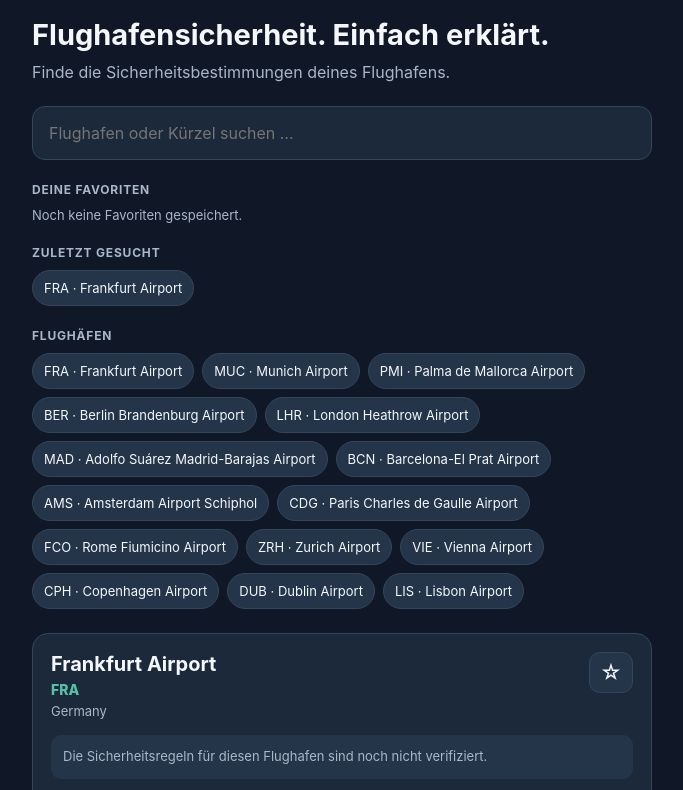
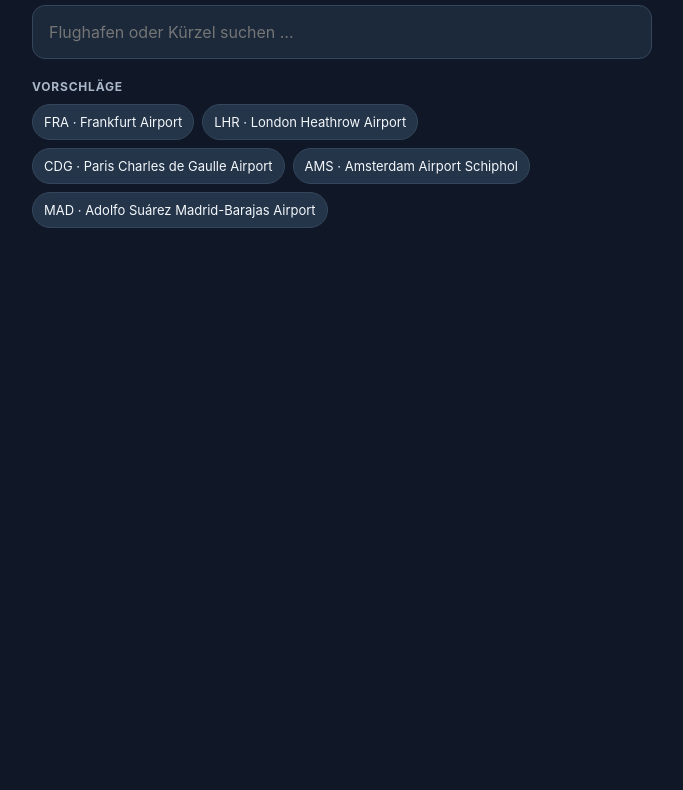
Before and after one commit to pb5p76dp2f-sys/securitycheck, a plain HTML site: page index.html in a window 1280 px wide. Shown: the part 71-861 px from the top of the page, without its empty margins (298-981 px from the left). After the commit the page ends 800 px from the top, so only its background shows below. Drawn offline with Linux system fonts and the light colour scheme.

Commit message:
Update index.html

```diff
--- a/index.html
+++ b/index.html
@@ -16,24 +16,39 @@
   --accent: #55c2a5;
   --border: #34465c;
 }
+
 * { box-sizing: border-box; }
+
 body {
   margin: 0;
-  padding: 22px 16px 40px;
+  padding: 18px 16px 40px;
   background: var(--bg);
   color: var(--text);
   font-family: -apple-system, BlinkMacSystemFont, "Segoe UI", sans-serif;
 }
-main { max-width: 620px; margin: auto; }
+
+main {
+  max-width: 620px;
+  margin: 0 auto;
+}
+
 header {
   display: flex;
   justify-content: space-between;
   align-items: center;
-  margin-bottom: 28px;
+  margin-bottom: 20px;
 }
-.logo { font-size: 23px; font-weight: 800; letter-spacing: -.7px; }
+
+.logo {
+  font-size: 22px;
+  font-weight: 800;
+  letter-spacing: -.5px;
+}
+
 .logo span { color: var(--accent); }
+
 button, input { font: inherit; }
+
 button {
   cursor: pointer;
   border: 1px solid var(--border);
@@ -42,10 +57,13 @@ button {
   background: var(--panel2);
   color: var(--text);
 }
+
 button:active { opacity: .75; }
-.language { font-size: 13px; }
-h1 { font-size: 29px; margin: 0 0 8px; }
-.subtitle { color: var(--muted); line-height: 1.5; margin: 0 0 22px; }
+
+.language {
+  font-size: 13px;
+}
+
 .search {
   width: 100%;
   padding: 16px;
@@ -56,53 +74,71 @@ h1 { font-size: 29px; margin: 0 0 8px; }
   outline: none;
   font-size: 16px;
 }
-.search:focus { border-color: var(--accent); }
+
+.search:focus {
+  border-color: var(--accent);
+}
+
 .section-label {
   color: var(--muted);
   font-size: 12px;
   font-weight: 700;
   text-transform: uppercase;
   letter-spacing: .8px;
-  margin: 22px 0 10px;
+  margin: 20px 0 10px;
 }
+
 .airport-list {
   display: flex;
   flex-wrap: wrap;
   gap: 8px;
 }
+
 .airport-chip {
   font-size: 13px;
   padding: 9px 11px;
   border-radius: 20px;
 }
-.airport-chip.selected {
-  border-color: var(--accent);
-  color: var(--accent);
+
+.empty {
+  color: var(--muted);
+  font-size: 13px;
 }
-.empty { color: var(--muted); font-size: 13px; }
+
 .results { margin-top: 24px; }
+
 .airport-card {
   background: var(--panel);
   border: 1px solid var(--border);
   border-radius: 16px;
   padding: 18px;
-  margin-bottom: 16px;
 }
+
 .airport-heading {
   display: flex;
   justify-content: space-between;
   gap: 12px;
   align-items: flex-start;
 }
-.airport-name { font-size: 20px; font-weight: 750; }
+
+.airport-name {
+  font-size: 20px;
+  font-weight: 750;
+}
+
 .airport-code {
   color: var(--accent);
   font-weight: 800;
   font-size: 14px;
   margin-top: 5px;
 }
-.country { color: var(--muted); font-size: 13px; margin-top: 5px; }
-.favorite { font-size: 21px; padding: 7px 10px; }
+
+.country {
+  color: var(--muted);
+  font-size: 13px;
+  margin-top: 5px;
+}
+
 .status {
   color: var(--muted);
   background: var(--panel2);
@@ -112,10 +148,12 @@ h1 { font-size: 29px; margin: 0 0 8px; }
   line-height: 1.5;
   margin-top: 16px;
 }
+
 .category {
   border-top: 1px solid var(--border);
   margin-top: 12px;
 }
+
 .category button {
   width: 100%;
   border: 0;
@@ -126,19 +164,26 @@ h1 { font-size: 29px; margin: 0 0 8px; }
   justify-content: space-between;
   font-weight: 650;
 }
+
 .category-content {
   display: grid;
   grid-template-rows: 0fr;
   transition: grid-template-rows .25s ease;
 }
-.category.open .category-content { grid-template-rows: 1fr; }
+
+.category.open .category-content {
+  grid-template-rows: 1fr;
+}
+
 .category-inner {
   overflow: hidden;
   color: var(--muted);
   font-size: 13px;
   line-height: 1.6;
 }
+
 .category-inner p { margin: 0 0 14px; }
+
 .website {
   display: inline-block;
   margin-top: 16px;
@@ -146,15 +191,14 @@ h1 { font-size: 29px; margin: 0 0 8px; }
   text-decoration: none;
   font-weight: 650;
 }
+
 .website:hover { text-decoration: underline; }
-footer {
-  text-align: center;
-  color: var(--muted);
-  font-size: 12px;
-  margin-top: 35px;
-  line-height: 1.6;
+
+.hidden { display: none !important; }
+
+@media (prefers-reduced-motion: reduce) {
+  .category-content { transition: none; }
 }
-.hidden { display: none; }
 </style>
 </head>
 
@@ -165,11 +209,6 @@ footer {
     <button class="language" id="languageButton">EN</button>
   </header>
 
-<h1 id="headline">Flughafensicherheit. Einfach erklärt.</h1>
-<p class="subtitle" id="subtitle">
-  Finde die Sicherheitsbestimmungen deines Flughafens.
-</p>
-
   <input
     id="search"
     class="search"
@@ -178,36 +217,20 @@ footer {
     autocomplete="off"
   >
 
-<div id="suggestions">
-  <div class="section-label" id="favoritesLabel">Deine Favoriten</div>
-  <div class="airport-list" id="favorites"></div>
+  <section id="suggestions">
+    <div class="section-label" id="suggestionLabel">Vorschläge</div>
+    <div class="airport-list" id="suggestionList"></div>
+  </section>
 
-  <div class="section-label" id="recentLabel">Zuletzt gesucht</div>
-  <div class="airport-list" id="recent"></div>
-
-  <div class="section-label" id="allLabel">Flughäfen</div>
-  <div class="airport-list" id="airportResults"></div>
-</div>
-
-<div class="results" id="selectedAirport"></div>
-
-<footer id="footer">
-  SecurityCheck ist ein Informationsprojekt. Bitte prüfe wichtige Angaben
-  vor deiner Reise zusätzlich auf der offiziellen Website des Flughafens.
-</footer>
+  <section class="results" id="selectedAirport"></section>
 </main>
 
 <script>
 const translations = {
   de: {
-    headline: "Flughafensicherheit. Einfach erklärt.",
-    subtitle: "Finde die Sicherheitsbestimmungen deines Flughafens.",
     search: "Flughafen oder Kürzel suchen …",
-    favorites: "Deine Favoriten",
     recent: "Zuletzt gesucht",
-    all: "Flughäfen",
-    noFavorites: "Noch keine Favoriten gespeichert.",
-    noRecent: "Deine zuletzt gesuchten Flughäfen erscheinen hier.",
+    suggestions: "Vorschläge",
     notFound: "Keine passenden Flughäfen gefunden.",
     verified: "Die Sicherheitsregeln für diesen Flughafen sind noch nicht verifiziert.",
     wait: "Aktuelle Wartezeiten sind derzeit nicht verfügbar.",
@@ -227,20 +250,13 @@ const translations = {
     ],
     website: "Offizielle Flughafen-Website öffnen →",
     waitTitle: "Wartezeiten",
-    rulesTitle: "Sicherheitsinformationen",
-    favoriteAdd: "Als Favorit speichern",
-    favoriteRemove: "Aus Favoriten entfernen",
-    footer: "SecurityCheck ist ein Informationsprojekt. Bitte prüfe wichtige Angaben vor deiner Reise zusätzlich auf der offiziellen Website des Flughafens."
+    rulesTitle: "Sicherheitsinformationen"
   },
+
   en: {
-    headline: "Airport security. Made simple.",
-    subtitle: "Find the security information for your airport.",
     search: "Search airport or code …",
-    favorites: "Your favourites",
     recent: "Recently searched",
-    all: "Airports",
-    noFavorites: "No favourites saved yet.",
-    noRecent: "Your recently searched airports will appear here.",
+    suggestions: "Suggestions",
     notFound: "No matching airports found.",
     verified: "Security rules for this airport have not yet been verified.",
     wait: "Current waiting times are not available.",
@@ -260,10 +276,7 @@ const translations = {
     ],
     website: "Visit official airport website →",
     waitTitle: "Waiting times",
-    rulesTitle: "Security information",
-    favoriteAdd: "Save as favourite",
-    favoriteRemove: "Remove from favourites",
-    footer: "SecurityCheck is an information project. Please also check important details on the airport's official website before travelling."
+    rulesTitle: "Security information"
   }
 };
 
@@ -274,92 +287,83 @@ let selected = null;
 const $ = id => document.getElementById(id);
 const t = () => translations[language];
 
-function getStored(key) {
-  try { return JSON.parse(localStorage.getItem(key) || "[]"); }
-  catch { return []; }
+function getRecent() {
+  try {
+    return JSON.parse(localStorage.getItem("sc-recent") || "[]");
+  } catch {
+    return [];
+  }
 }
 
-function saveStored(key, value) {
-  localStorage.setItem(key, JSON.stringify(value));
+function saveRecent(list) {
+  localStorage.setItem("sc-recent", JSON.stringify(list));
 }
 
-function renderSuggestions() {
-  const favorites = getStored("sc-favorites");
-  const recent = getStored("sc-recent");
-
-  renderChips("favorites", favorites, t().noFavorites);
-  renderChips("recent", recent, t().noRecent);
+function getAirportByCode(code) {
+  return airports.find(airport => airport.iata === code);
 }
 
-function renderChips(elementId, codes, emptyText) {
-  const element = $(elementId);
-  element.innerHTML = "";
+function renderSuggestions(query = "") {
+  const list = $("suggestionList");
+  list.innerHTML = "";
 
-  const matching = codes
-    .map(code => airports.find(a => a.iata === code))
+  const recentCodes = getRecent();
+
+  let matches;
+
+  if (query.trim()) {
+    matches = airports.filter(airport =>
+      `${airport.name} ${airport.iata} ${airport.country}`
+        .toLowerCase()
+        .includes(query.trim().toLowerCase())
+    ).slice(0, 5);
+
+    $("suggestionLabel").textContent = t().suggestions;
+  } else if (recentCodes.length) {
+    matches = recentCodes
+      .slice(0, 5)
+      .map(getAirportByCode)
       .filter(Boolean);
 
-  if (!matching.length) {
-    element.innerHTML = `<span class="empty">${emptyText}</span>`;
+    $("suggestionLabel").textContent = t().recent;
+  } else {
+    const popularCodes = ["FRA", "LHR", "CDG", "AMS", "MAD"];
+
+    matches = popularCodes
+      .map(getAirportByCode)
+      .filter(Boolean);
+
+    $("suggestionLabel").textContent = t().suggestions;
+  }
+
+  if (!matches.length) {
+    list.innerHTML = `<span class="empty">${t().notFound}</span>`;
     return;
   }
 
-  matching.forEach(airport => {
+  matches.forEach(airport => {
     const button = document.createElement("button");
     button.className = "airport-chip";
     button.textContent = `${airport.iata} · ${airport.name}`;
     button.addEventListener("click", () => selectAirport(airport));
-    element.appendChild(button);
-  });
-}
-
-function renderAirportList(query = "") {
-  const element = $("airportResults");
-  element.innerHTML = "";
-
-  const matches = airports.filter(a =>
-    `${a.name} ${a.iata} ${a.country}`.toLowerCase()
-      .includes(query.toLowerCase())
-  );
-
-  if (!matches.length) {
-    element.innerHTML = `<span class="empty">${t().notFound}</span>`;
-    return;
-  }
-
-  matches.slice(0, 20).forEach(airport => {
-    const button = document.createElement("button");
-    button.className = "airport-chip";
-    button.textContent = `${airport.iata} · ${airport.name}`;
-    button.addEventListener("click", () => selectAirport(airport));
-    element.appendChild(button);
+    list.appendChild(button);
   });
 }
 
 function selectAirport(airport) {
   selected = airport;
 
-  let recent = getStored("sc-recent");
-  recent = [airport.iata, ...recent.filter(code => code !== airport.iata)].slice(0, 10);
-  saveStored("sc-recent", recent);
+  const recent = getRecent();
+  const updatedRecent = [
+    airport.iata,
+    ...recent.filter(code => code !== airport.iata)
+  ].slice(0, 5);
 
-  renderSuggestions();
-  renderSelectedAirport();
+  saveRecent(updatedRecent);
+
   $("search").value = "";
-  renderAirportList();
-}
+  $("suggestions").classList.add("hidden");
 
-function toggleFavorite(code) {
-  let favorites = getStored("sc-favorites");
-
-  if (favorites.includes(code)) {
-    favorites = favorites.filter(item => item !== code);
-  } else {
-    favorites = [code, ...favorites];
-  }
-
-  saveStored("sc-favorites", favorites);
-  renderSuggestions();
   renderSelectedAirport();
 }
 
@@ -370,9 +374,6 @@ function renderSelectedAirport() {
     element.innerHTML = "";
     return;
   }
-
-  const favorite = getStored("sc-favorites").includes(selected.iata);
-  const favoriteLabel = favorite ? "★" : "☆";
 
   const safeWebsite = selected.website &&
     /^https:\/\/[^ ]+$/i.test(selected.website)
@@ -387,10 +388,6 @@ function renderSelectedAirport() {
           <div class="airport-code"></div>
           <div class="country"></div>
         </div>
-        <button class="favorite" id="favoriteButton"
-          aria-label="${favorite ? t().favoriteRemove : t().favoriteAdd}">
-          ${favoriteLabel}
-        </button>
       </div>
 
       <div class="status">${t().verified}</div>
@@ -401,9 +398,10 @@ function renderSelectedAirport() {
       <div class="section-label">${t().rulesTitle}</div>
       <div id="categories"></div>
 
-      ${safeWebsite
+      ${
+        safeWebsite
           ? `<a class="website" href="${safeWebsite}" target="_blank" rel="noopener">${t().website}</a>`
-        : `<div class="status">${t().website}: not available</div>`
+          : ""
       }
     </div>
   `;
@@ -411,8 +409,6 @@ function renderSelectedAirport() {
   element.querySelector(".airport-name").textContent = selected.name;
   element.querySelector(".airport-code").textContent = selected.iata;
   element.querySelector(".country").textContent = selected.country || "";
-
-  $("favoriteButton").addEventListener("click", () => toggleFavorite(selected.iata));
 
   const categories = $("categories");
 
@@ -432,6 +428,7 @@ function renderSelectedAirport() {
 
     const paragraph = document.createElement("p");
     paragraph.textContent = t().categoryInfo[index];
+
     inner.appendChild(paragraph);
     content.appendChild(inner);
 
@@ -448,19 +445,25 @@ function renderSelectedAirport() {
 }
 
 function updateLanguage() {
-  $("headline").textContent = t().headline;
-  $("subtitle").textContent = t().subtitle;
   $("search").placeholder = t().search;
-  $("favoritesLabel").textContent = t().favorites;
-  $("recentLabel").textContent = t().recent;
-  $("allLabel").textContent = t().all;
-  $("footer").textContent = t().footer;
   $("languageButton").textContent = language === "de" ? "EN" : "DE";
 
-  renderSuggestions();
-  renderAirportList($("search").value);
+  if (!$("suggestions").classList.contains("hidden")) {
+    renderSuggestions($("search").value);
+  }
+
   renderSelectedAirport();
 }
+
+$("search").addEventListener("focus", () => {
+  $("suggestions").classList.remove("hidden");
+  renderSuggestions($("search").value);
+});
+
+$("search").addEventListener("input", event => {
+  $("suggestions").classList.remove("hidden");
+  renderSuggestions(event.target.value);
+});
 
 $("languageButton").addEventListener("click", () => {
   language = language === "de" ? "en" : "de";
@@ -468,29 +471,25 @@ $("languageButton").addEventListener("click", () => {
   updateLanguage();
 });
 
-$("search").addEventListener("input", event => {
-  renderAirportList(event.target.value);
-});
-
 async function init() {
   try {
     const response = await fetch("./airports.json");
-    if (!response.ok) throw new Error("Airport data unavailable");
+
+    if (!response.ok) {
+      throw new Error("Airport data unavailable");
+    }
 
     const data = await response.json();
     airports = Array.isArray(data) ? data : data.airports;
 
-    if (!Array.isArray(airports)) throw new Error("Invalid airport data");
+    if (!Array.isArray(airports)) {
+      throw new Error("Invalid airport data");
+    }
 
+    updateLanguage();
     renderSuggestions();
-    renderAirportList();
-    updateLanguage();
-
-    const firstAirport = airports.find(a => a.iata === "FRA");
-    if (firstAirport) selectAirport(firstAirport);
-
   } catch (error) {
-    $("airportResults").textContent =
+    $("suggestionList").textContent =
       "Die Flughafendaten konnten nicht geladen werden. Bitte versuche es später erneut.";
   }
 }
```
Lines whose indentation alone changed are shown as unchanged.
